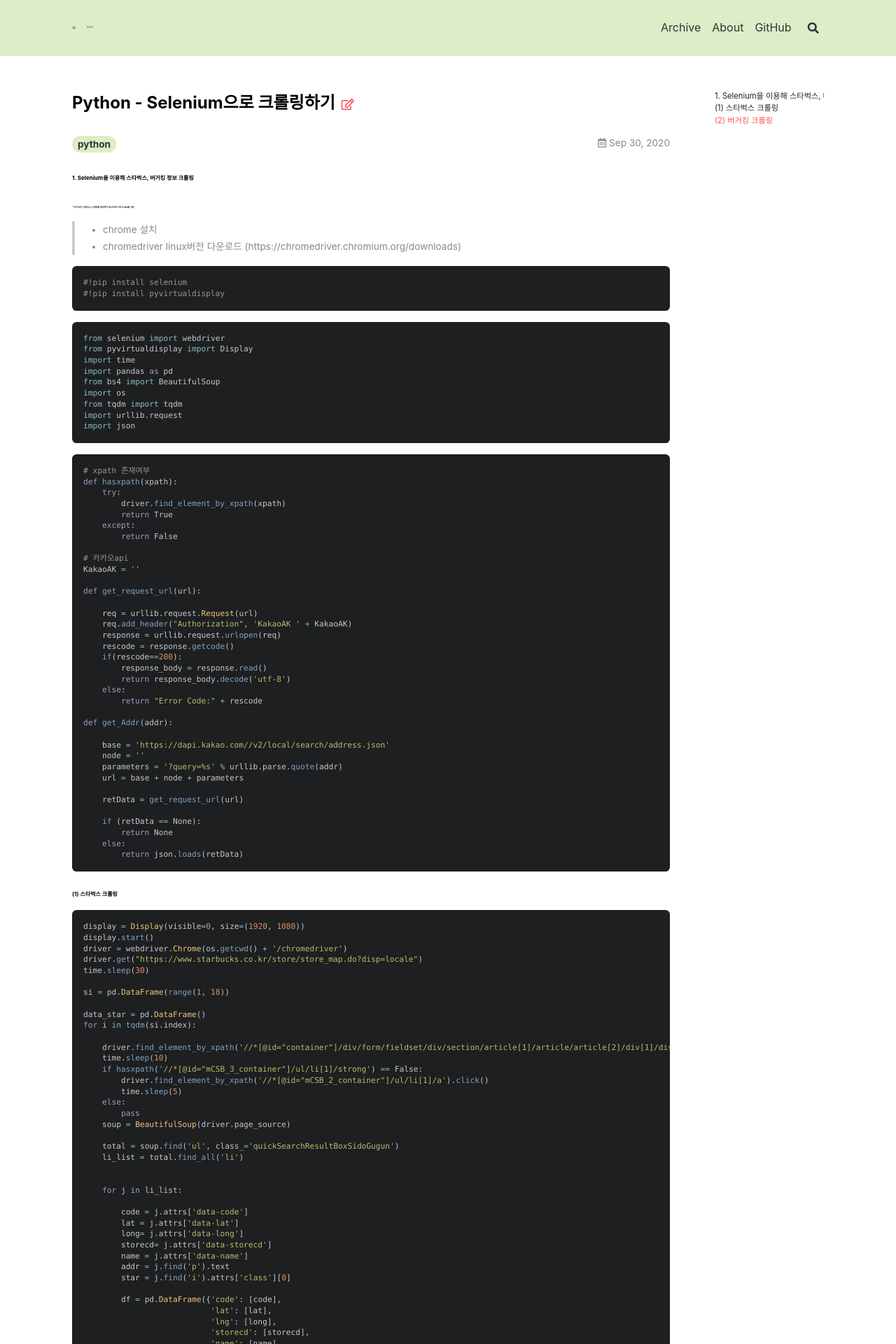
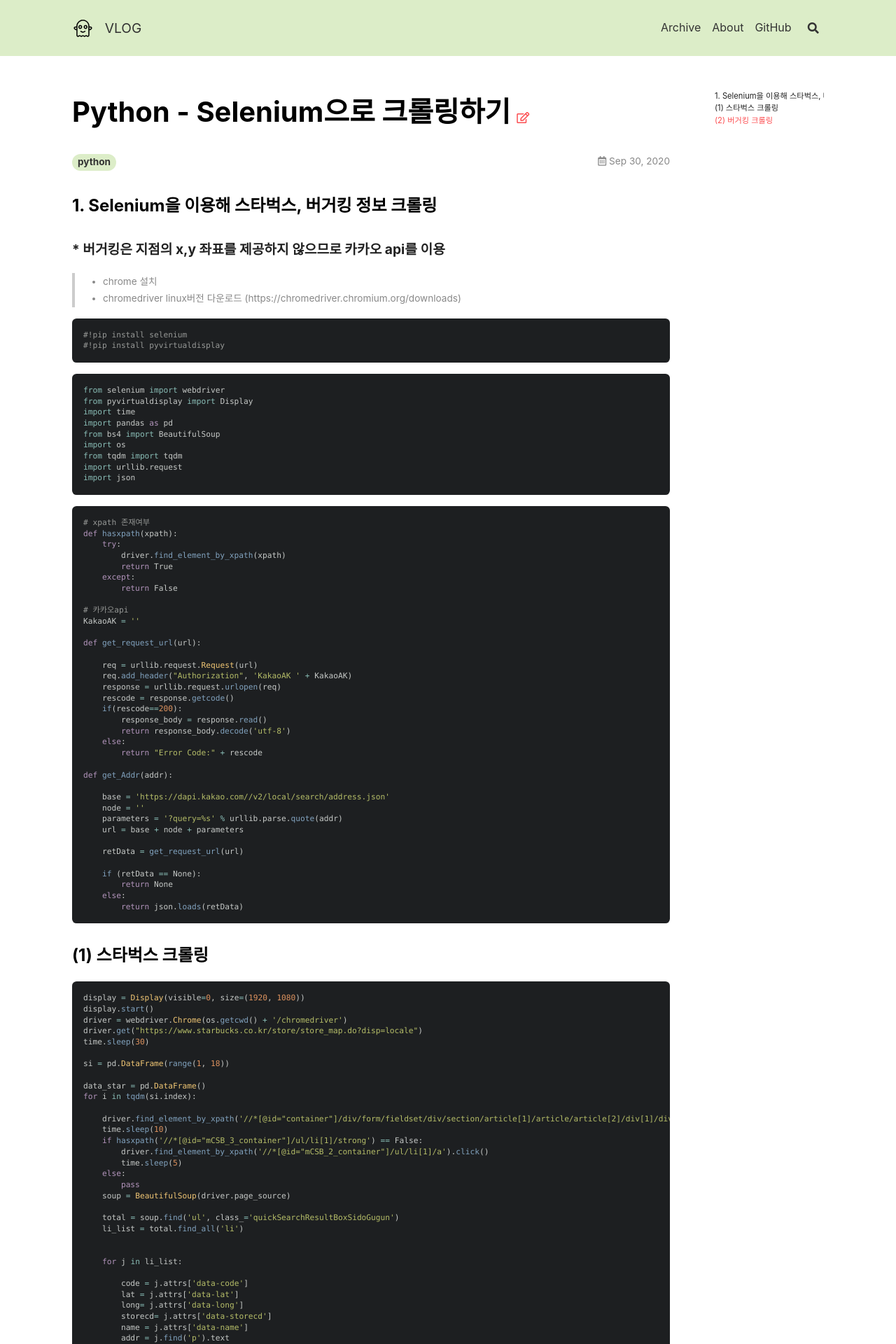
Before and after one commit to hyunjjin/hyunjjin.github.io, a Jekyll site: the page built from _posts/2020-09-30-proj_bkr_01_selenium.md, in a window 1280 px wide. Shown: the top 1920 px of the page at 70% size. Built offline with Jekyll 4.4.1, drawn with Linux system fonts in a browser that asks for light colours; nearby versions of some CDN libraries.

Commit message:
Update _variables.scss

```diff
--- a/_sass/common/_variables.scss
+++ b/_sass/common/_variables.scss
@@ -11,12 +11,12 @@
   font-size-sm:           .85rem,
   font-size-xs:           .7rem,
 
-  font-size-h1-xl:        2.5rem,
-  font-size-h2-xl:        1.5rem,
-  font-size-h3-xl:        1rem,
-  font-size-h4-xl:        .75rem,
-  font-size-h5-xl:        .5rem,
-  font-size-h6-xl:        .5rem,
+  font-size-h1-xl:        3.5rem,
+  font-size-h2-xl:        2.5rem,
+  font-size-h3-xl:        2rem,
+  font-size-h4-xl:        1.75rem,
+  font-size-h5-xl:        1.5rem,
+  font-size-h6-xl:        1.5rem,
 
   font-size-h1-lg:        2rem,
   font-size-h2-lg:        1rem,
@@ -25,12 +25,12 @@
   font-size-h5-lg:        .25rem,
   font-size-h6-lg:        .25rem,
 
-  font-size-h1:           1.5rem,
-  font-size-h2:           .9rem,
-  font-size-h3:           .5rem,
-  font-size-h4:           .2rem,
-  font-size-h5:           .2rem,
-  font-size-h6:           .2rem,
+  font-size-h1:           2.5rem,
+  font-size-h2:           1.9rem,
+  font-size-h3:           1.5rem,
+  font-size-h4:           1.2rem,
+  font-size-h5:           1rem,
+  font-size-h6:           1rem,
 
   font-size-h1-sm:        2rem,
   font-size-h2-sm:        1.5rem,
```
